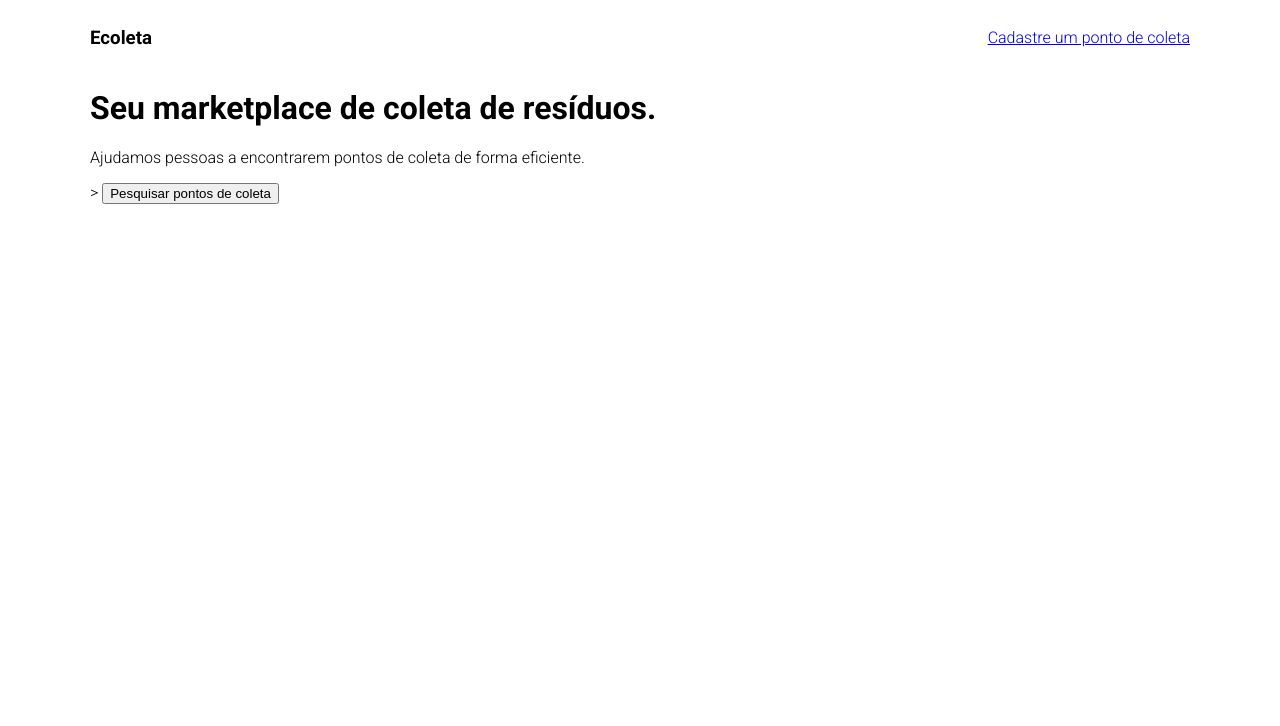
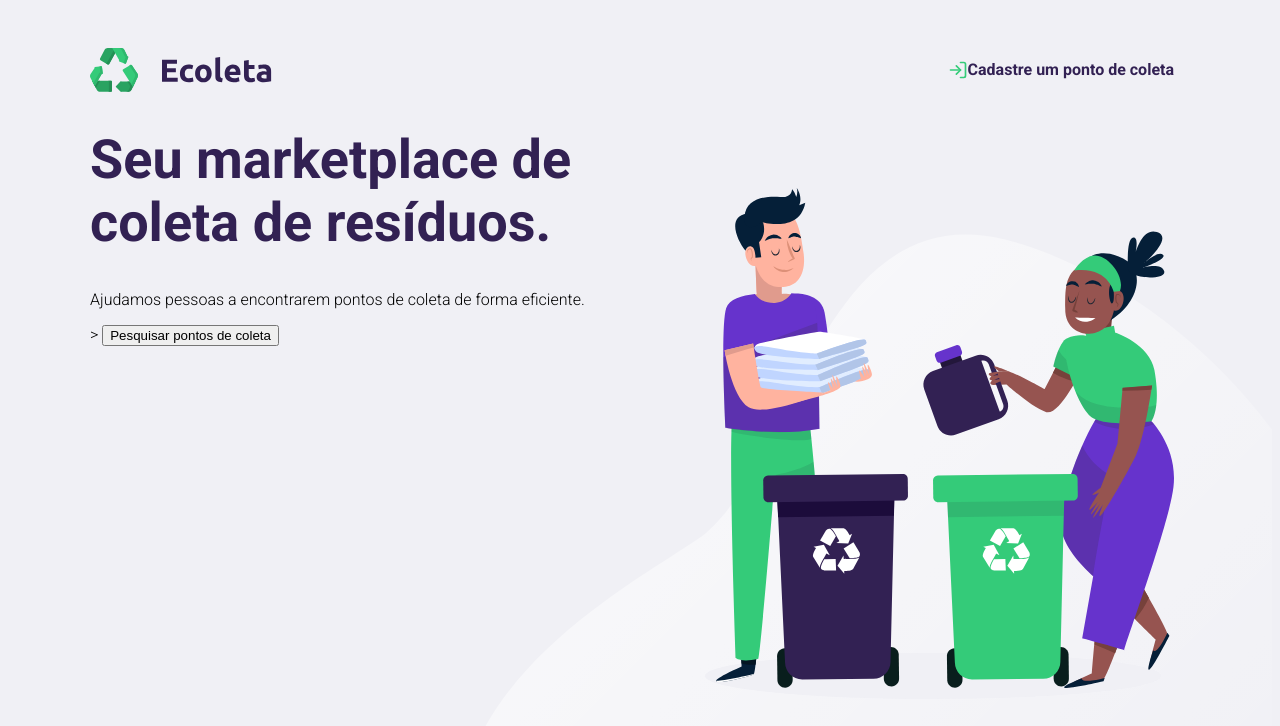
Before and after one commit to Jliporace/NLW, a plain HTML site: page index.html in a window 1280 px wide. Drawn offline with Linux system fonts and the light colour scheme.

Commit message:
added main box, properties and background and logo images

```diff
--- a/index.html
+++ b/index.html
@@ -10,18 +10,28 @@
     <link rel="stylesheet" href="/styles/main.css">
 </head>
 <body>
+
+    <div id="page-home">
         <div class='content'>
             <header>
-            <h3>Ecoleta</h3>
-            <a href="#">Cadastre um ponto de coleta</a>
+                <img src="/assets/icones/logo.svg" alt="logomarca">
+                <a href="#">
+                    <span> </span>
+                     Cadastre um ponto de coleta</a>
             </header>
+            <main>
 
                 <h1>Seu marketplace de coleta de resíduos.</h1>
 
                 <p>Ajudamos pessoas a encontrarem pontos de coleta de forma eficiente.</p>>
 
                 <button>Pesquisar pontos de coleta</button>
+            </main>
+
         </div>
+    </div>
+
+
 
 
 </body>
--- a/styles/main.css
+++ b/styles/main.css
@@ -1,7 +1,18 @@
+:root{
+    --title-color: #322153;
+}
+
 html {
 font-family: 'Roboto', sans-serif;
 }
 
+body{
+    background: #f0f0f5;
+}
+
+a{
+    text-decoration: none;
+}
 /* BOX MODEL
 
 Modelo de caixa: toda caixa tem largura, altura,
@@ -9,14 +20,49 @@
 
 a: apenas a largura do texto */
 
-header{
+#page-home {
+    height: 100vh;
+    background: url("../assets/icones/home-background.svg") no-repeat;
+    background-position: 35vw bottom;
+}
+
+#page-home header{
+    margin-top: 48px;
+
     display: flex;
     align-items: center;
     justify-content: space-between;
 }
 
-.content{
+#page-home .content{
     width: 90%;
     max-width: 1100px;
     margin: 0 auto;
 }
+
+#page-home header a{
+    display: flex;
+    margin-right: 16px;
+    color: var(--title-color);
+    font-weight: 700;
+}
+
+
+#page-home header a span{
+
+    background-image: url(../assets/icones/log-in.svg);
+    width: 20px;
+    height: 20px;
+
+}
+
+#page-home main{
+    max-width: 560px;
+
+}
+
+#page-home main h1{
+    font-size: 54px;
+    color: var(--title-color);
+
+}
```
Lines whose indentation alone changed are shown as unchanged.
